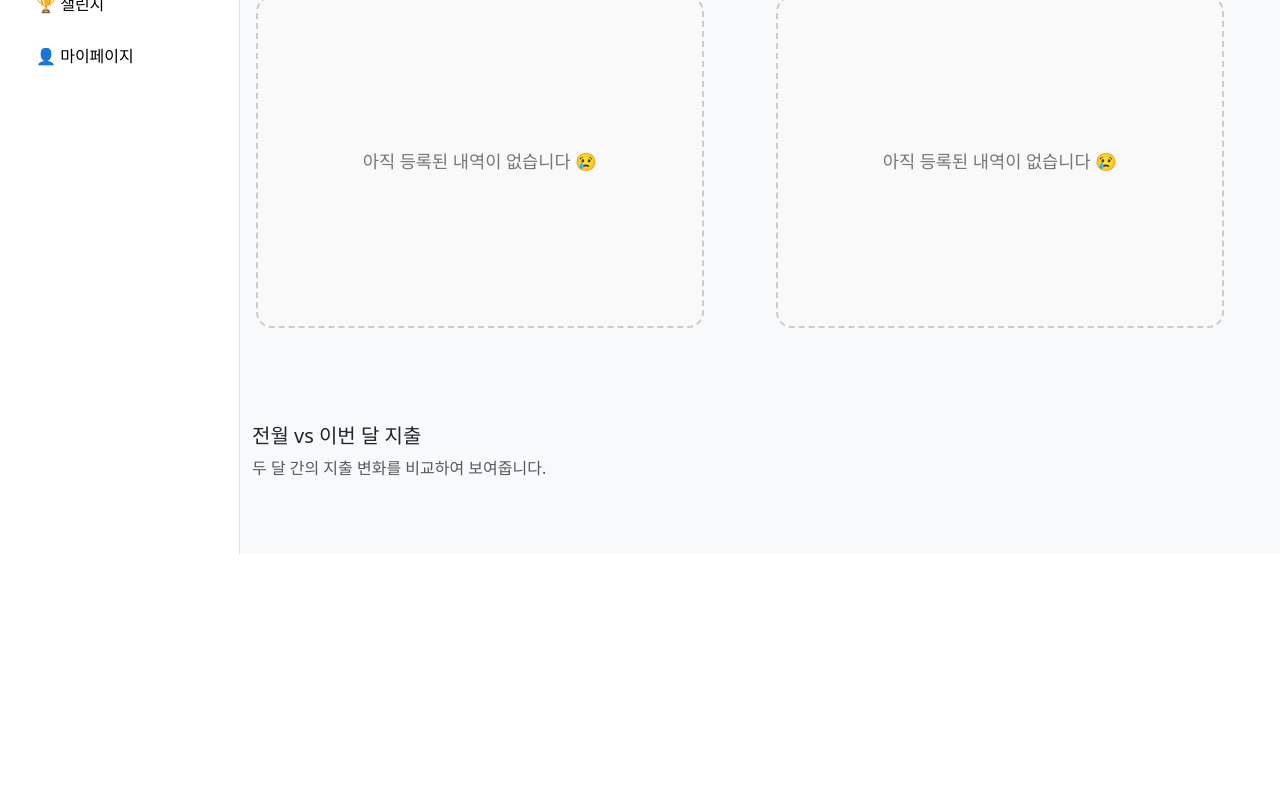
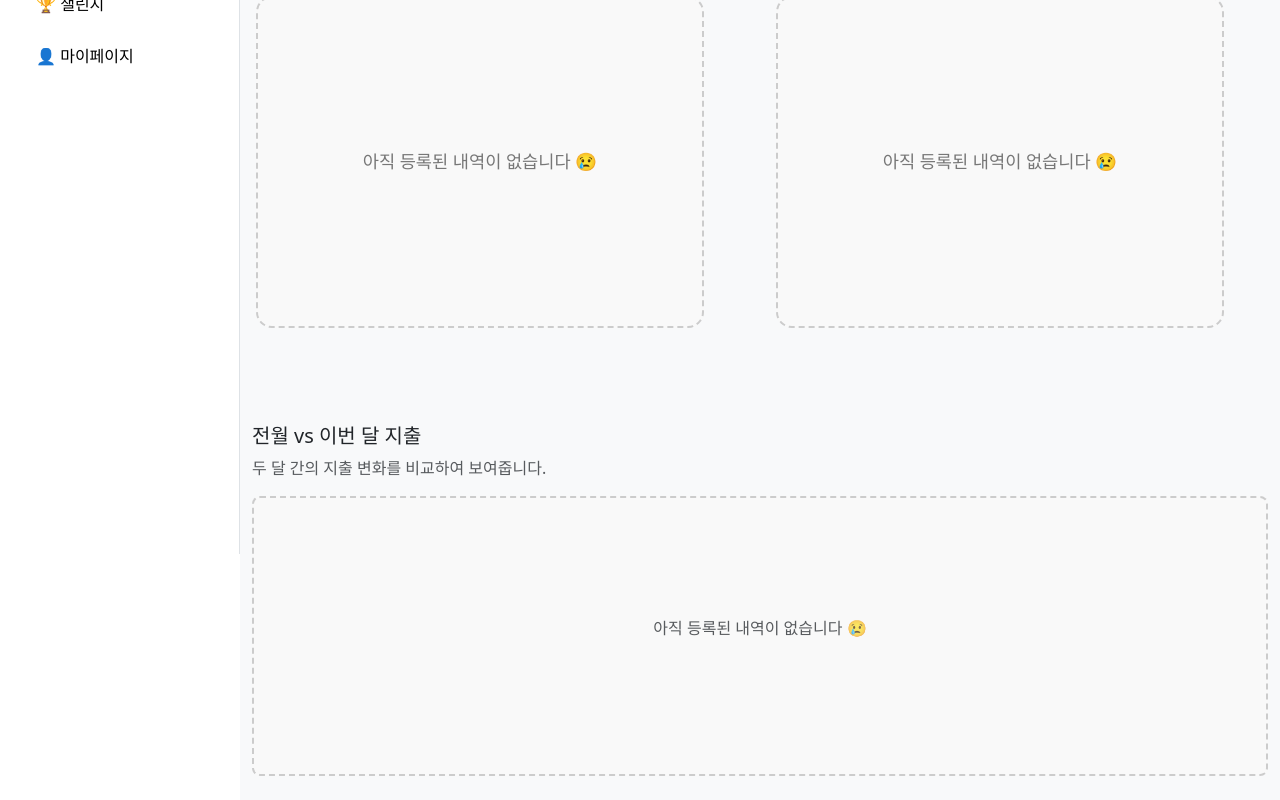
Before and after one commit to yeahy027/KB-TriFi, a Vue app in the folder trifi_project/: page /stat in a window 1280 px wide. Shown: the part 246-1046 px from the top of the page. Before the commit the page ends 800 px from the top, so only its background shows below. Built offline with nearby package versions, Linux system fonts and the light colour scheme; no server answers.

Commit message:
Fix : CompareChart.vue 금융 데이터 등록 내역 없을 경우에 내역이 없다는 내용을 알리는 박스 추가

```diff
--- a/trifi_project/src/components/charts/CompareChart.vue
+++ b/trifi_project/src/components/charts/CompareChart.vue
@@ -1,6 +1,9 @@
 <template>
-    <div v-if="hasValidData">
+    <div v-if="hasValidData && !isEmptyData">
       <canvas ref="chartRef"></canvas>
+    </div>
+    <div v-else class="empty-box">
+      <p class="text-muted">아직 등록된 내역이 없습니다 😢</p>
     </div>
   </template>
 
@@ -9,10 +12,8 @@
   import { Chart, registerables } from 'chart.js'
   import { registerChart, unregisterChart } from '@/utils/chartManager'
 
-  // Chart.js 전역 등록
   Chart.register(...registerables)
 
-  // props 정의
   const props = defineProps({
     data: {
       type: Object,
@@ -20,11 +21,9 @@
     }
   })
 
-  // chart ref 및 인스턴스
   const chartRef = ref(null)
   let chartInstance = null
 
-  // 데이터가 유효한지 검사
   const hasValidData = computed(() => {
     return (
       props.data &&
@@ -33,7 +32,13 @@
     )
   })
 
-  // chart 생성 함수
+  // ✅ 모든 data 값이 0인지 체크
+  const isEmptyData = computed(() => {
+    return props.data.datasets.every(ds =>
+      Array.isArray(ds.data) && ds.data.every(value => value === 0)
+    )
+  })
+
   const renderChart = () => {
     if (!hasValidData.value || !chartRef.value) return
 
@@ -68,15 +73,13 @@
     registerChart(chartInstance)
   }
 
-  // ❗️ 데이터가 변할 때마다 차트를 다시 그리는 반응형 watchEffect
   watchEffect(async () => {
-    if (hasValidData.value) {
-      await nextTick()  // DOM이 준비된 후 실행 보장
+    if (hasValidData.value && !isEmptyData.value) {
+      await nextTick()
       renderChart()
     }
   })
 
-  // 컴포넌트가 사라질 때 정리
   onBeforeUnmount(() => {
     if (chartInstance) {
       unregisterChart(chartInstance)
@@ -89,4 +92,16 @@
   canvas {
     max-width: 95%;
   }
+
+  .empty-box {
+    height: 280px;
+    display: flex;
+    align-items: center;
+    justify-content: center;
+    border: 2px dashed #ccc;
+    border-radius: 0.5rem;
+    background-color: #f9f9f9;
+    color: #888;
+    font-weight: 500;
+  }
   </style>
```
